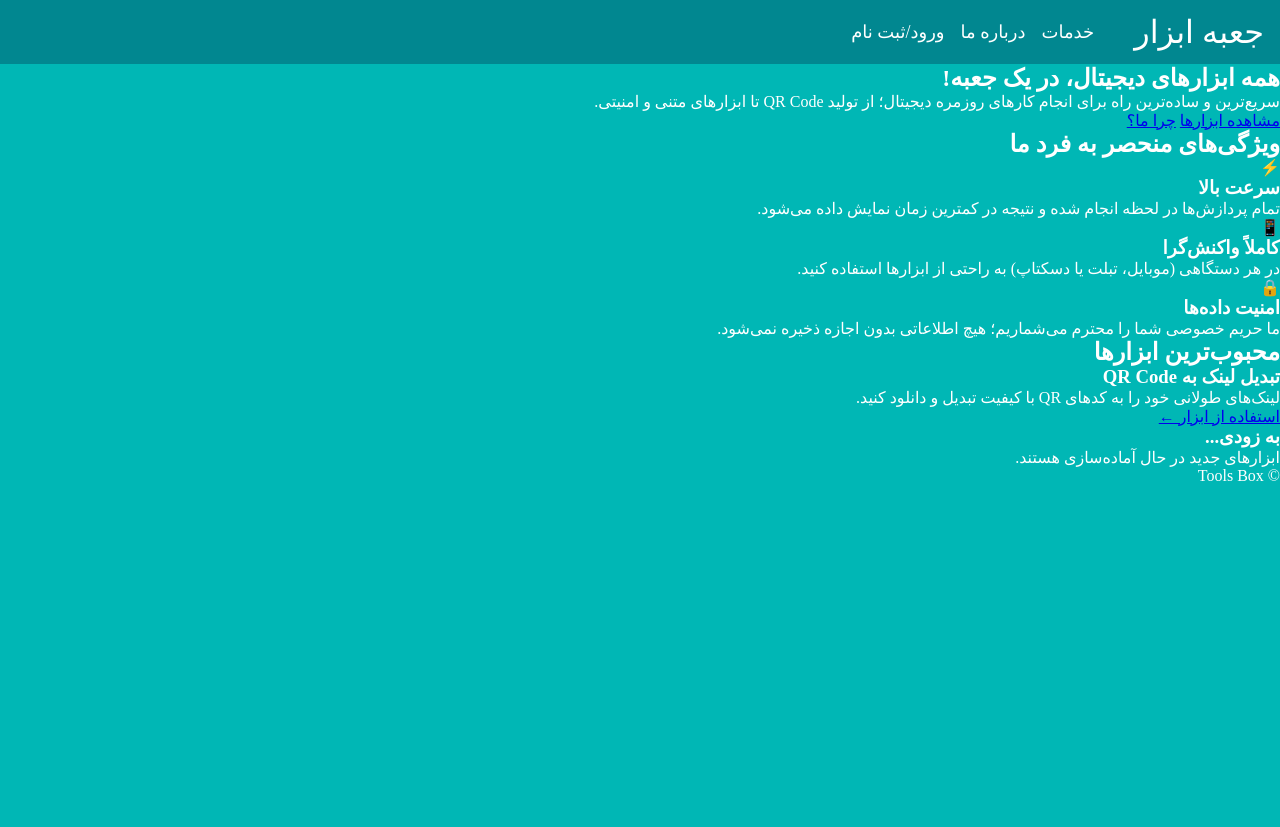
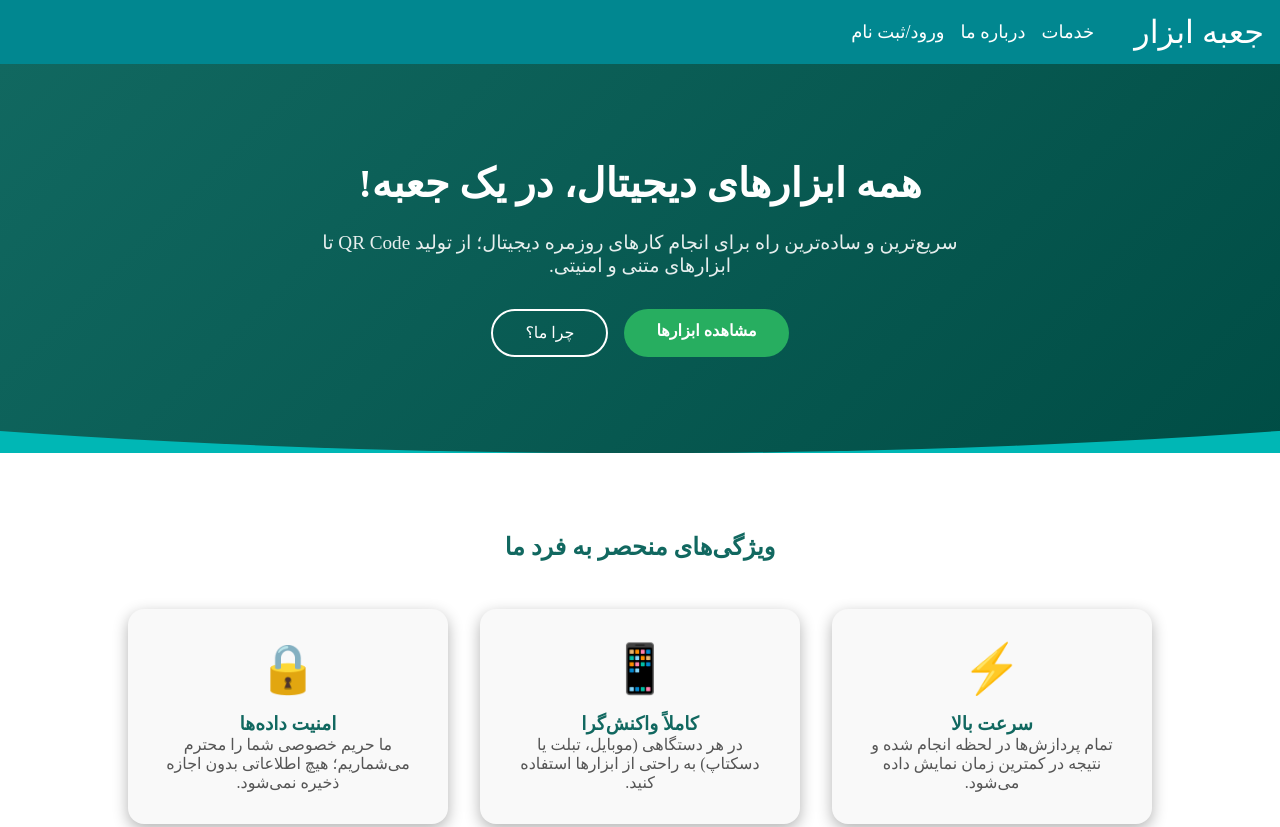
Before and after one commit to Ali-mallak-un/softwareDevelopment, a website: page index.html in a window 1280 px wide. Shown: the top 827 px of the page. Before the commit the page ends 800 px from the top, so only its background shows below. Drawn offline with Linux system fonts and the light colour scheme; a web font is replaced by a local one.

Commit message:
change style services.html and added style for index.html

```diff
--- a/style.css
+++ b/style.css
@@ -60,57 +60,206 @@ nav ul li:hover {
     border-radius: 0.5rem;
 }
 
-/* style for services.html */
-.toolbox{
-    margin: 0.8rem;
+/* style services.html */
+.toolbox {
+    margin: 2rem auto;
+    max-width: 600px;
+    text-align: center;
 }
-.toolbox h2{
-    color: black;
+.toolbox h2 {
+    color: #333;
+    margin-bottom: 1.5rem;
 }
-.services{
+.services {
     display: flex;
-    flex-wrap: wrap;
     flex-direction: column;
     align-items: center;
+    background-color: #116860;
     gap: 1rem;
     margin-top: 0.5rem;
+    padding: 2rem;
+    border-radius: 1rem;
+    box-shadow: 0 4px 15px 8px rgba(0, 0, 0, 0.322)
 }
-.services input{
-    padding: 0.5rem;
+.services input {
+    padding: 0.7rem;
     border-radius: 0.5rem;
-    border: none;
-    width: 50%;
-    font-size: medium;
+    border: 1px solid #ccc;
+    width: 80%;
+    font-size: 1rem;
+    outline: none;
 }
-.services button{
-    padding: 0.5rem 1rem;
+.services input:focus {
+    border-color: #018790;
+}
+.services button {
+    padding: 0.7rem 1rem;
     border-radius: 0.5rem;
     border: none;
     background-color: #018790;
     color: white;
-    font-size: medium;
+    font-size: 1rem;
     cursor: pointer;
     transition: 0.3s;
-    width: 50%;
+    width: 80%;
+    font-weight: bold;
 }
-.services button:hover,
-.services a:hover {
+.services button:hover {
     background-color: #005461;
-    transition: background-color 0.1s;
 }
-.services img{
+#resultContainer {
+    display: flex;
+    flex-direction: column;
+    align-items: center;
+    gap: 1rem;
+    margin-top: 1.5rem;
+    padding-top: 1.5rem;
+    border-top: 1px solid #eee;
+    width: 100%;
+}
+.services img {
     border-radius: 0.5rem;
     max-width: 200px;
-    max-height: 200px;
+    border: 3px solid #fff;
+    box-shadow: 0 0 10px rgba(0,0,0,1);
+    margin-bottom: 1rem;
 }
-.services a{
+
+.services a {
     text-decoration: none;
     text-align: center;
     color: white;
-    background-color: #018790;
-    padding: 0.5rem 1rem;
+    background-color: #27ae60;
+    padding: 0.6rem 1.5rem;
     border-radius: 0.5rem;
-    font-size: medium;
+    font-size: 0.9rem;
     transition: 0.3s;
-    width: 30%;
+    width: auto;
 }
+
+.services a:hover {
+    background-color: #1e8449;
+}
+
+/* --- Styles for index.html (Landing Page) --- */
+
+/* Hero Section */
+.hero {
+    background: linear-gradient(135deg, #116860 0%, #004d45 100%);
+    color: white;
+    text-align: center;
+    padding: 6rem 1rem;
+    clip-path: ellipse(150% 100% at 50% 0%); /* ایجاد یک انحنای ملایم پایین هیرو */
+}
+.hero h1 {
+    font-size: 2.5rem;
+    margin-bottom: 1.5rem;
+}
+.hero p {
+    font-size: 1.2rem;
+    max-width: 700px;
+    margin: 0 auto 2rem;
+    opacity: 0.9;
+}
+.hero-btns {
+    display: flex;
+    justify-content: center;
+    gap: 1rem;
+}
+.cta-btn {
+    background-color: #27ae60;
+    color: white;
+    padding: 0.8rem 2rem;
+    text-decoration: none;
+    border-radius: 50px;
+    font-weight: bold;
+    transition: 0.3s;
+}
+.sec-btn {
+    border: 2px solid white;
+    color: white;
+    padding: 0.8rem 2rem;
+    text-decoration: none;
+    border-radius: 50px;
+    transition: 0.3s;
+}
+.cta-btn:hover { background-color: #1e8449; transform: scale(1.05); }
+.sec-btn:hover { background-color: white; color: #116860; }
+
+/* Features Section */
+.features {
+    padding: 5rem 10%;
+    text-align: center;
+}
+.feature-grid {
+    display: grid;
+    grid-template-columns: repeat(auto-fit, minmax(250px, 1fr));
+    gap: 2rem;
+    margin-top: 3rem;
+}
+.feature-card {
+    background: white;
+    padding: 2rem;
+    border-radius: 1rem;
+    box-shadow: 0 5px 15px rgba(0,0,0,30%);
+    transition: 0.3s;
+}
+.feature-card:hover { transform: translateY(-10px); }
+.feature-card .icon { font-size: 3rem; margin-bottom: 1rem; }
+
+/* Top Services Section */
+.top-services {
+    background-color: #f4f4f4;
+    padding: 5rem 10%;
+    text-align: center;
+}
+.service-preview {
+    display: flex;
+    justify-content: center;
+    gap: 2rem;
+    margin-top: 3rem;
+    flex-wrap: wrap;
+}
+.preview-card {
+    background: white;
+    border-top: 5px solid #116860;
+    padding: 2rem;
+    width: 300px;
+    border-radius: 0.5rem;
+    box-shadow: 0 4px 6px rgba(0,0,0,0.1);
+}
+.preview-card a {
+    display: block;
+    margin-top: 1.5rem;
+    color: #116860;
+    text-decoration: none;
+    font-weight: bold;
+}
+.preview-card.disabled { opacity: 0.6; border-top-color: #ccc; }
+footer {
+    background: #222;
+    color: white;
+    text-align: center;
+    padding: 2rem;
+}
+.features, .top-services {
+    background-color: #ffffff;
+    color: #333333;
+}
+
+.features h2, .top-services h2 {
+    color: #116860;
+}
+
+.feature-card, .preview-card {
+    background-color: #f9f9f9;
+    color: #333333;
+}
+
+.feature-card h3, .preview-card h3 {
+    color: #116860;
+}
+
+.feature-card p, .preview-card p {
+    color: #555555;
+}
```
